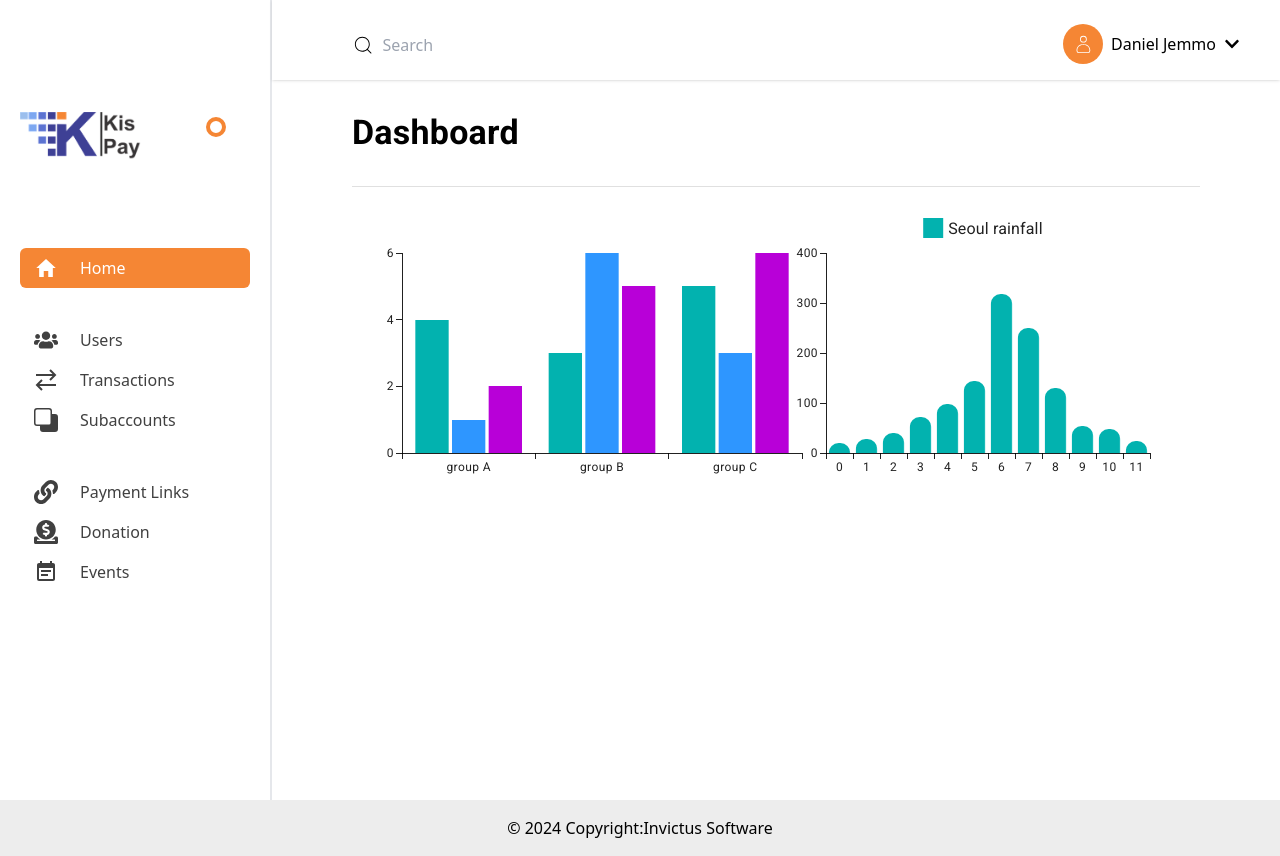
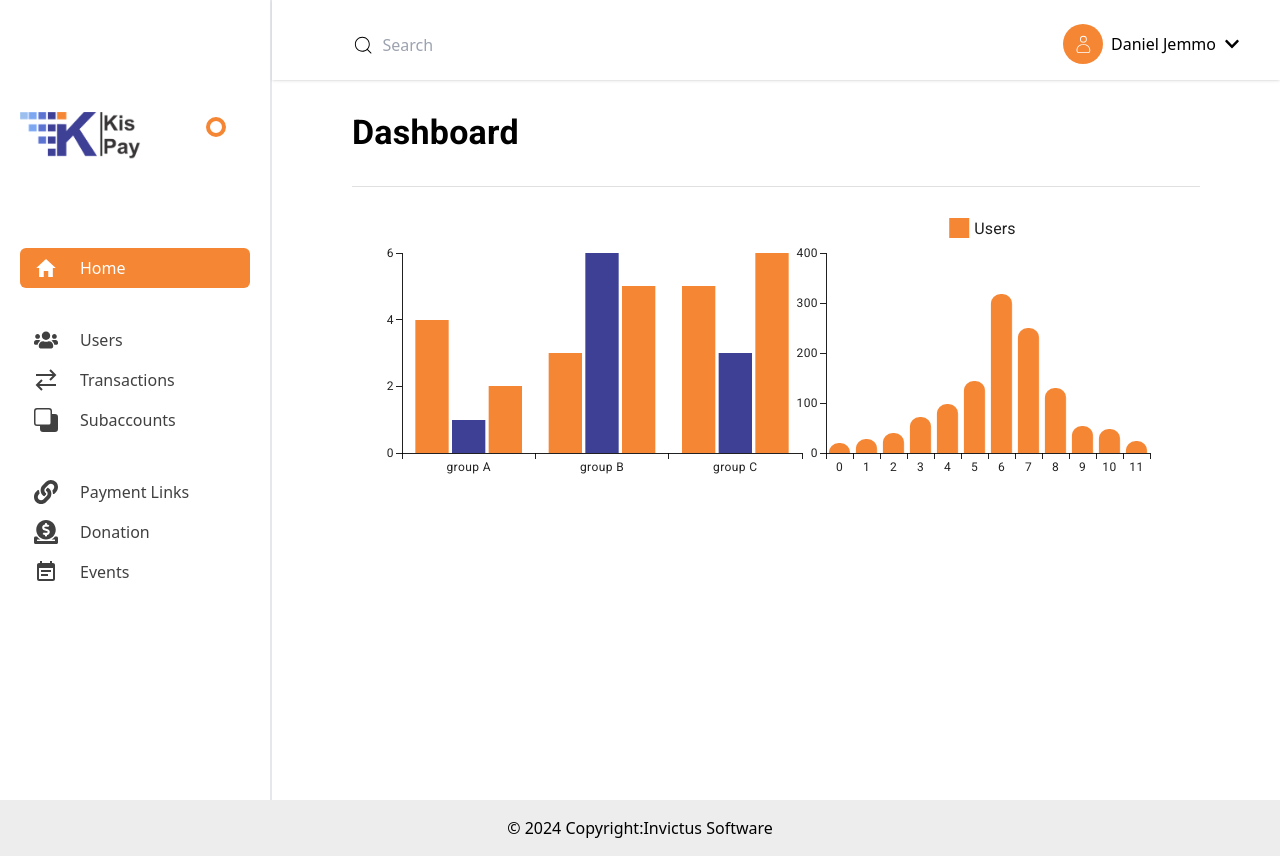
Before and after one commit to SamiGetu/PGW-BO, a React (Vite) app: page / in a window 1280 px wide. Built offline with nearby package versions, Linux system fonts and the light colour scheme.

Commit message:
chart color changed to primary

```diff
--- a/src/pages/Home.tsx
+++ b/src/pages/Home.tsx
@@ -27,7 +27,7 @@ export default function Home() {
   const valueFormatter = (value: number | null) => `${value}mm`;
 
   const chartSetting = {
-    series: [{ dataKey: "seoul", label: "Seoul rainfall", valueFormatter }],
+    series: [{ dataKey: "seoul", label: "Users", valueFormatter }],
     height: 300,
     sx: {
       [`& .${axisClasses.directionY} .${axisClasses.label}`]: {
@@ -37,11 +37,14 @@ export default function Home() {
   };
   return (
     <div className="mx-20 h-screen -z-50">
-      <Typography variant="h4" sx={{fontWeight: "bold", my: 4, zIndex: -1 }}>Dashboard</Typography>
+      <Typography variant="h4" sx={{ fontWeight: "bold", my: 4, zIndex: -1 }}>
+        Dashboard
+      </Typography>
       <Divider sx={{ my: 2 }} />
       <Grid container>
         <Grid item xs={12} md={6}>
           <BarChart
+            colors={["#F58634", "#3E4095", "#F58634"]}
             xAxis={[
               { scaleType: "band", data: ["group A", "group B", "group C"] },
             ]}
@@ -56,6 +59,7 @@ export default function Home() {
         </Grid>
         <Grid item xs={12} md={6}>
           <BarChart
+            colors={["#F58634", "#3E4095", "#F58634"]}
             dataset={dataset}
             {...chartSetting}
             slotProps={{
```
